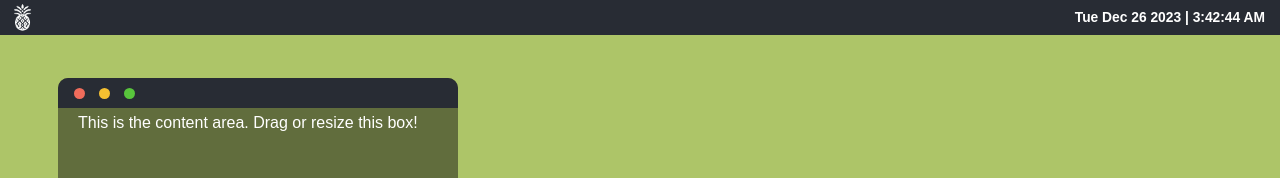
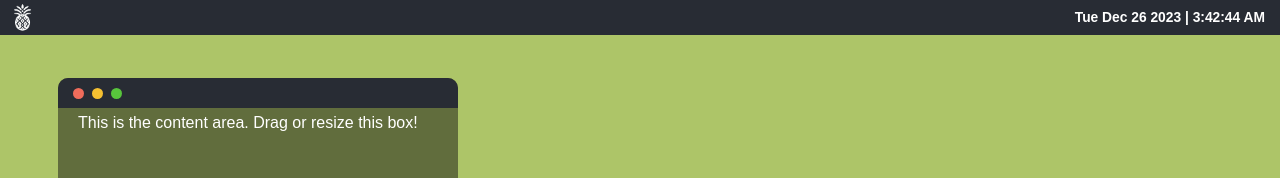
Before and after one commit to shahman27/Mac-Portfolio-Website, a React (Create React App) app in the folder portfolio-website/: page / in a window 1280 px wide. Shown: the top 178 px of the page. Built offline with nearby package versions, Linux system fonts and the light colour scheme; a web font is replaced by a local one.

Commit message:
edited spacing ebtween navigation buttons:

```diff
--- a/portfolio-website/src/styles/WebPage.css
+++ b/portfolio-website/src/styles/WebPage.css
@@ -104,8 +104,8 @@
   height: 11px;
   border-radius: 50%;
   background-color: #333;
-  margin-right: 8px; /* Adjust space between circles */
-  margin-left: 6px;
+  margin-right: 3px; /* Adjust space between circles */
+  margin-left: 5px;
   cursor: pointer; /* Show pointer cursor for clickable elements */
 }
 
```
